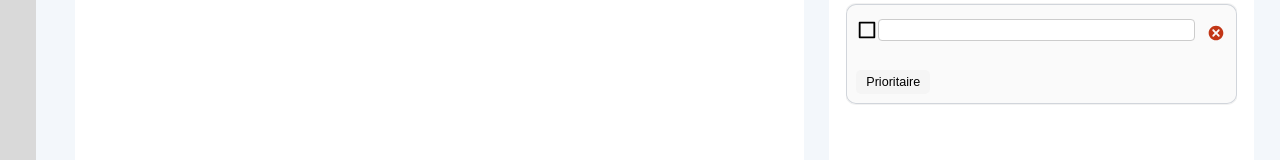
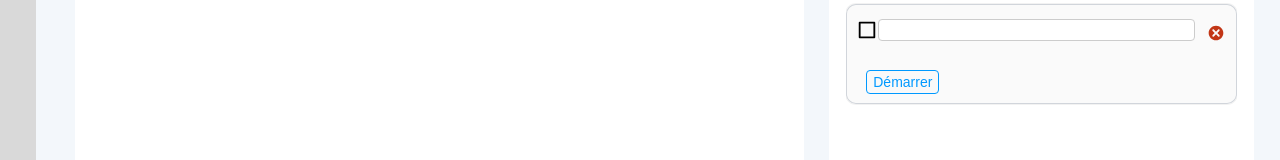
Before and after one commit to GoodMorning46/Eco, a React (Create React App) app: page / in a window 1280 px wide. Both pictures are taken after a click on the button "Créer une nouvelle tâche". Shown: the part 159-319 px from the top of the page. Built offline with nearby package versions, Linux system fonts and the light colour scheme.

Commit message:
Ajout du bouton 'démarre' et supprssion du bouton 'prioritaire'

```diff
--- a/src/components/Notes.js
+++ b/src/components/Notes.js
@@ -23,6 +23,7 @@ const quill = new Quill('#editor', {
 export default function App() {
   const localNotes = localStorage.getItem("notes");
   const [notes, setNotes] = useState(localNotes);
+  const [showPlaceholder, setShowPlaceholder] = useState(!localNotes);
 
   useEffect(() => {
     if (!localNotes) {
@@ -33,11 +34,12 @@ export default function App() {
   const handleChange = (value) => {
     localStorage.setItem("notes", value);
     setNotes(value);
+    setShowPlaceholder(!value);
   };
 
   return (
     <div className="notes-container">
-      <ReactQuill value={notes} onChange={handleChange} modules={{ toolbar: toolbarOptions }} />
+      <ReactQuill value={notes} onChange={handleChange} modules={{ toolbar: toolbarOptions }}/>
     </div>
   );
 }
--- a/src/components/TodoItem.js
+++ b/src/components/TodoItem.js
@@ -6,7 +6,6 @@ import { RiCheckboxBlankLine } from 'react-icons/ri';
 import { DragDropContext, Droppable, Draggable } from 'react-beautiful-dnd';
 
 const TodoItem = ({ todos, setTodos, editingId, setEditingId }) => {
-  const [completedTasks, setCompletedTasks] = useState('');
   const [editingValue, setEditingValue] = useState('');
 
   const deleteTodo = (id) => {
@@ -49,34 +48,17 @@ const TodoItem = ({ todos, setTodos, editingId, setEditingId }) => {
     setTodos(items);
   };
 
-  const togglePriority = (id) => {
+  const toggleRunning = (id) => {
     const updatedTodos = todos.map((todo) => {
       if (todo.id === id) {
-        return { ...todo, priority: !todo.priority };
+        return { ...todo, isRunning: !todo.isRunning, complete: todo.isRunning };
       }
       return todo;
     });
 
-    // Trier les tâches en fonction de leur priorité et de leur état d'achèvement
-    updatedTodos.sort((a, b) => {
-      if (a.priority && !b.priority) {
-        return -1;
-      }
-      if (!a.priority && b.priority) {
-        return 1;
-      }
-      if (a.complete && !b.complete) {
-        return 1;
-      }
-      if (!a.complete && b.complete) {
-        return -1;
-      }
-      return 0;
-    });
+    setTodos(updatedTodos);
 
-    setTodos(updatedTodos);
   };
-
 
 
   useEffect(() => {
@@ -107,7 +89,7 @@ const TodoItem = ({ todos, setTodos, editingId, setEditingId }) => {
 
                   return (
                     <Draggable key={id} draggableId={id} index={index}>
-                      {(provided) => (
+                                            {(provided) => (
                         <div
                           ref={provided.innerRef}
                           {...provided.draggableProps}
@@ -150,14 +132,20 @@ const TodoItem = ({ todos, setTodos, editingId, setEditingId }) => {
                               className="icon delete-icon"
                             />
                           </div>
-                          <div className="priority-container">
-                          <button
-  className={`priority-btn ${todoItem.priority ? 'active' : ''} ${todoItem.complete ? 'disabled' : ''}`}
-  onClick={() => togglePriority(id)}
->
-  Prioritaire
-</button>
-
+                          <div className="button-container">
+                          {!todoItem.complete && (
+                            <button
+                              className={`start-btn ${todoItem.isRunning ? 'running' : ''} cursor-pointer`}
+                              onClick={() => toggleRunning(todoItem.id)}
+                            >
+                              {todoItem.isRunning ? (
+                                <>
+                                  <span className="spinner"></span> En cours
+                                </>
+                              ) : (
+                                'Démarrer'
+                              )}
+                            </button>)}
                           </div>
                         </div>
                       )}
--- a/src/components/css/TodoItem.css
+++ b/src/components/css/TodoItem.css
@@ -128,31 +128,48 @@ body {
   padding: 2px 5px;
 }
 
-.priority-container {
+.button-container {
   position: absolute;
   bottom: 10px;
   left: 10px;
 }
 
-.priority-btn {
-  background-color: #f5f5f5;
-  border: none;
-  border-radius: 5px;
-  font-size: 0.9em;
-  cursor: pointer;
-  padding: 5px 10px;
-}
-
-.priority-btn.active {
-  background-color: #182946;
-  color: #fff;
-}
-
-.priority-btn.disabled {
-  background-color: #ccc;
-  color: rgb(160, 157, 157);
-}
-
 .move-transition {
   transition: transform 250ms ease, box-shadow 250ms ease;
 }
+
+
+.start-btn {
+  margin-left: 10px;
+  padding: 3px 6px;
+  border: 1px solid #0099ff;
+  border-radius: 4px;
+  background-color: #f9f9f9;
+  font-size: 14px;
+  color: #0099ff;
+}
+
+.start-btn.running {
+  background-color: #0099ff;
+  color: #ffffff;
+}
+
+.spinner {
+  display: inline-block;
+  width: 14px;
+  height: 14px;
+  border: 2px solid rgba(255, 255, 255, 0.3);
+  border-top-color: #ffffff;
+  border-radius: 50%;
+  animation: spin 1s linear infinite;
+}
+
+@keyframes spin {
+  to {
+    transform: rotate(360deg);
+  }
+}
+
+.start-btn {
+  cursor: pointer;
+}
```
Also changed, not shown: src/components/css/Notes.css (line endings or trailing spaces).
